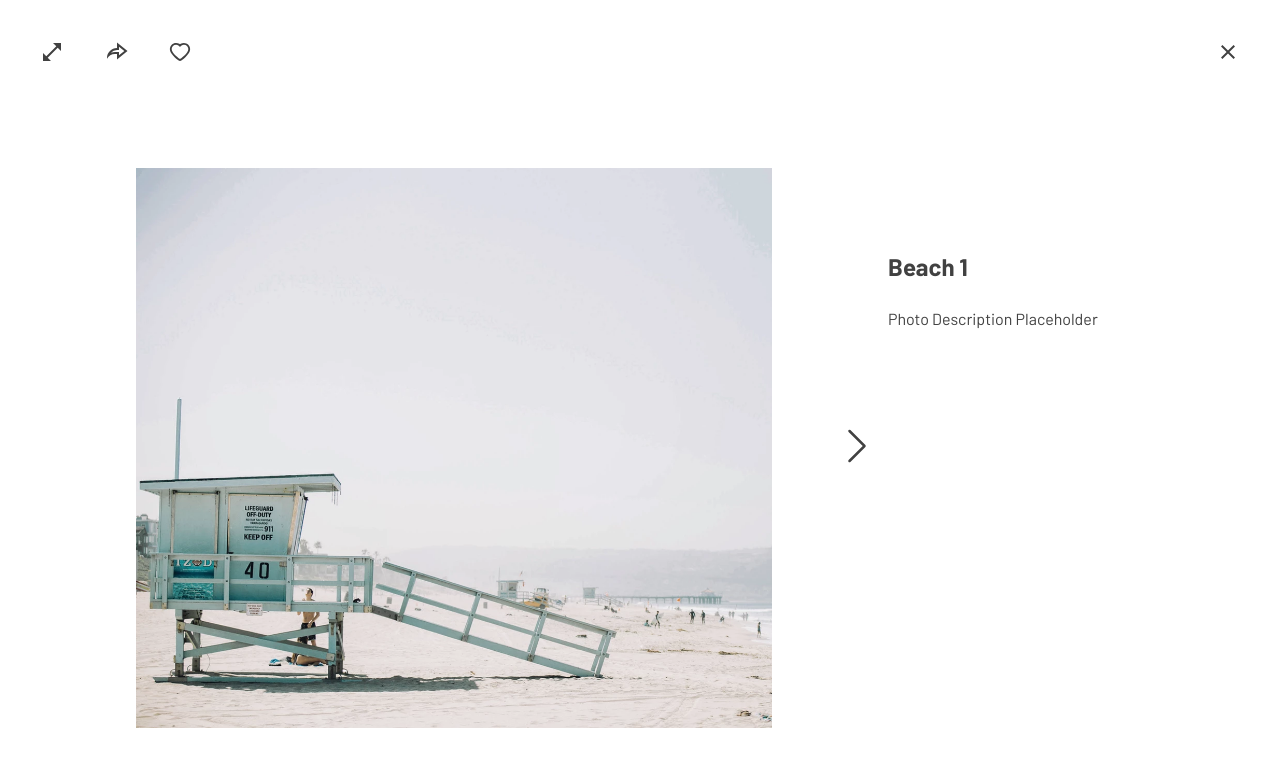
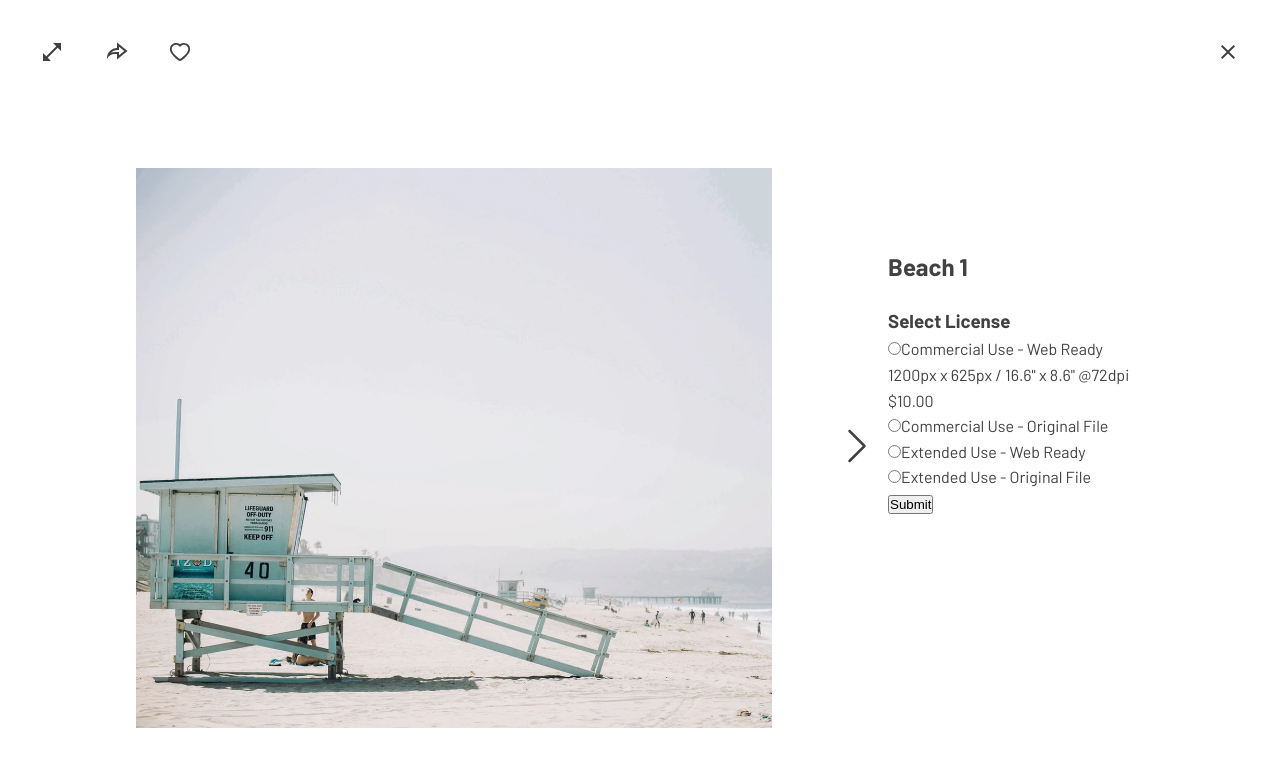
Before and after one commit to Knopkaivy/photographer-portfolio-demo, a React (Create React App) app: page /portfolio/beach/beach-1 in a window 1280 px wide. Shown: the top 766 px of the page. Built offline with nearby package versions, Linux system fonts and the light colour scheme.

Commit message:
Add PurchaseForm component and start the layout

```diff
--- a/src/PhotoCardDetailed.jsx
+++ b/src/PhotoCardDetailed.jsx
@@ -3,6 +3,7 @@ import { useLocation, useNavigate, useParams } from 'react-router-dom';
 import { BsChevronLeft } from 'react-icons/bs';
 import { BsChevronRight } from 'react-icons/bs';
 import ShareOverlay from './ShareOverlay';
+import PurchaseForm from './PurchaseForm';
 import { images } from './images';
 import Toolbar from './Toolbar';
 import './styles/PhotoCardDetailed.css';
@@ -125,7 +126,7 @@ const PhotoCardDetailed = ({
         <div className="PhotoCardDetailed__descriptionContainer">
           <h2 className="PhotoCardDetailed__title">{photo.photoTitle}</h2>
           <p className="PhotoCardDetailed__description">
-            {photo.photoDescription}
+            <PurchaseForm />
           </p>
         </div>
       </div>
--- /dev/null
+++ b/src/PurchaseForm.jsx
@@ -0,0 +1,81 @@
+import React from 'react';
+import './styles/PurchaseForm.css';
+
+const PurchaseForm = () => {
+  const purchaseOptions = [
+    {
+      id: 'licenseChoice1',
+      name: 'commercialWR',
+      label: 'Commercial Use - Web Ready',
+      detail: '1200px x 625px / 16.6" x 8.6" @72dpi',
+      price: '$10.00',
+      memo: 'This license offers images, illustrations and photos for commercial use. With this license, content can be used in promotional campaigns such as advertising, as well as on websites and blogs. Permissions are for web and digital use only and does not require the owner to be credited.',
+    },
+    {
+      id: 'licenseChoice2',
+      name: 'commercialOF',
+      label: 'Commercial Use - Original File',
+      detail: '1920px x 1000px / 6.4" x 3.3" @300dpi',
+      price: '$15.00',
+      memo: 'This license offers images, illustrations and photos for commercial use. With this license, content can be used in promotional campaigns such as advertising, as well as on websites and blogs. Permissions are for web and digital use only and does not require the owner to be credited.',
+    },
+    {
+      id: 'licenseChoice3',
+      name: 'extendedWR',
+      label: 'Extended Use - Web Ready',
+      detail: '1200px x 625px / 16.6" x 8.6" @72dpi',
+      price: '$20.00',
+      memo: 'This license offers images, illustrations and photos for commercial use. With this license, content can be used in promotional campaigns such as advertising, as well as on websites and blogs. Permissions are for web and digital use only and does not require the owner to be credited.',
+    },
+    {
+      id: 'licenseChoice4',
+      name: 'extendedOF',
+      label: 'Extended Use - Original File',
+      detail: '1920px x 1000px / 6.4" x 3.3" @300dpi',
+      price: '$25.00',
+      memo: 'This license offers images, illustrations and photos for commercial use. With this license, content can be used in promotional campaigns such as advertising, as well as on websites and blogs. Permissions are for web and digital use only and does not require the owner to be credited.',
+    },
+  ];
+  return (
+    <form className="PurchaseForm">
+      <h3 className="PurchaseForm__header">Select License</h3>
+      <div className="PurchaseForm__radioGroup">
+        <div className="PurchaseForm__radioItem">
+          <div className="PurchaseForm__radioItemDescription">
+            <input
+              type="radio"
+              id="licenseChoice1"
+              name="commercialWR"
+              value=""
+            />
+            <label for="licenseChoice1">Commercial Use - Web Ready</label>
+            <p>1200px x 625px / 16.6" x 8.6" @72dpi</p>
+          </div>
+          <div className="PurchaseForm__radioItemPrice">$10.00</div>
+        </div>
+        <div className="PurchaseForm__radioItem">
+          <input
+            type="radio"
+            id="licenseChoice2"
+            name="commercialOF"
+            value=""
+          />
+          <label for="licenseChoice1">Commercial Use - Original File</label>
+        </div>
+        <div className="PurchaseForm__radioItem">
+          <input type="radio" id="licenseChoice3" name="extendedWR" value="" />
+          <label for="licenseChoice1">Extended Use - Web Ready</label>
+        </div>
+        <div className="PurchaseForm__radioItem">
+          <input type="radio" id="licenseChoice4" name="extendedOF" value="" />
+          <label for="licenseChoice1">Extended Use - Original File</label>
+        </div>
+      </div>
+      <div>
+        <button type="submit">Submit</button>
+      </div>
+    </form>
+  );
+};
+
+export default PurchaseForm;
```
Also changed, not shown: src/styles/PurchaseForm.css (added).
